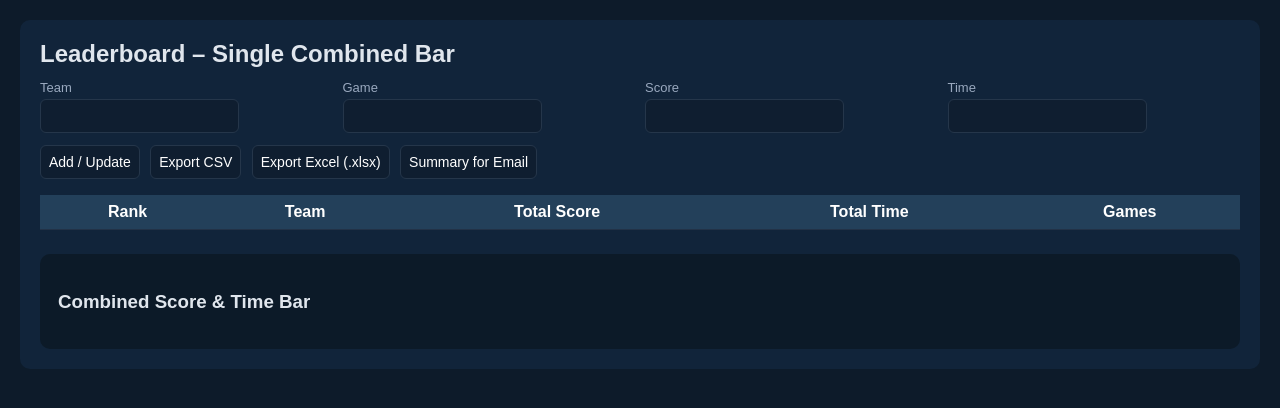
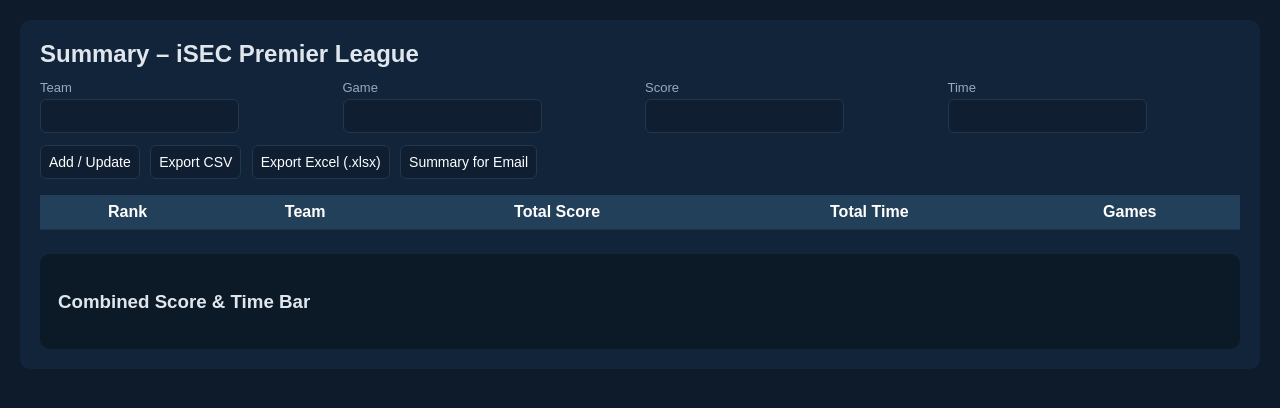
Before and after one commit to iSECDimension/Leaderboard, a plain HTML site: page Index.html in a window 1280 px wide. Drawn offline with Linux system fonts and the light colour scheme.

Commit message:
Update Index.html

```diff
--- a/Index.html
+++ b/Index.html
@@ -3,7 +3,7 @@
 <head>
   <meta charset="UTF-8" />
   <meta name="viewport" content="width=device-width, initial-scale=1.0" />
-  <title>Leaderboard – Single Combined Bar (Fixed Buttons)</title>
+  <title>Leaderboard – iSEC Premier League</title>
   <style>
     body { font-family: Arial, sans-serif; margin: 20px; background: #0d1b2a; color: #e0e6ed; }
     .container{ max-width:1200px; margin:auto; background:#11243a; padding:20px; border-radius:10px; }
@@ -30,7 +30,7 @@
 </head>
 <body>
 <div class="container">
-  <h2>Leaderboard – Single Combined Bar</h2>
+  <h2>Summary – iSEC Premier League</h2>
 
   <div class="form-grid">
     <div><label for="teamName">Team</label><input id="teamName"></div>
```
